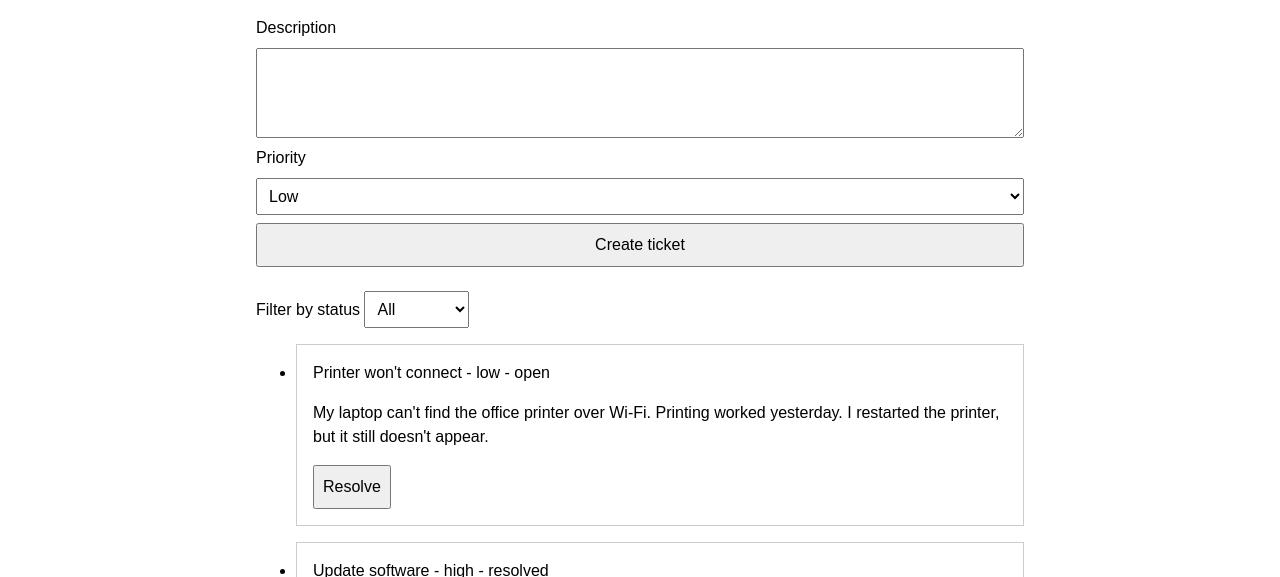
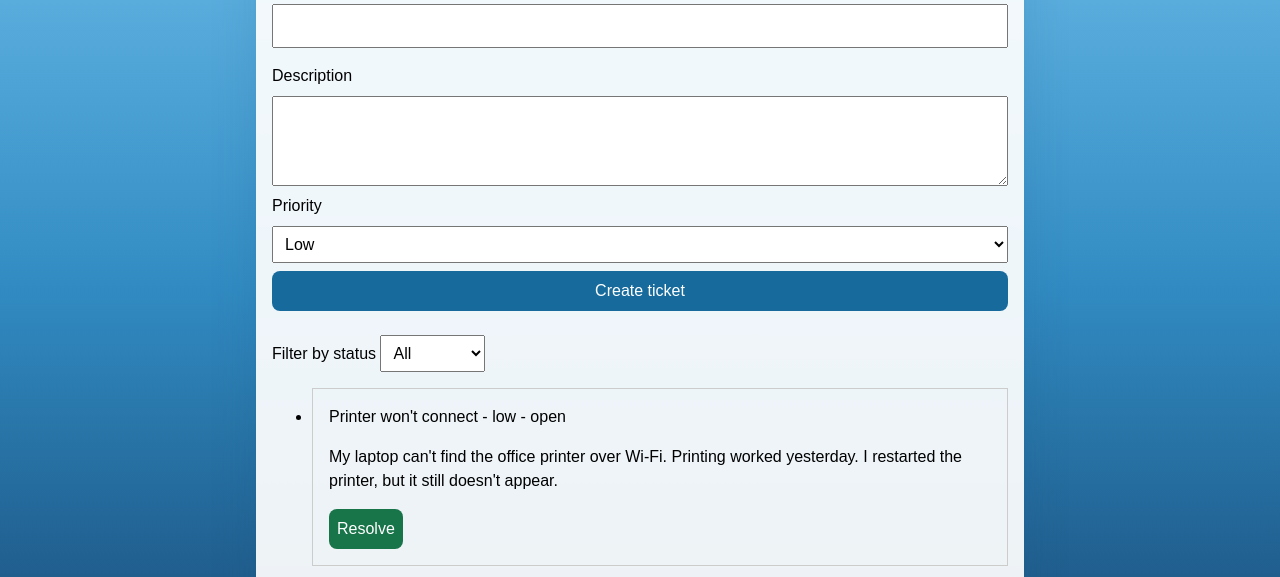
Before and after one commit to Noveyam/it-ticket-tracker, a plain HTML site: page index.html in a window 1280 px wide. Shown: the part 223-800 px from the top of the page. Drawn offline with Linux system fonts and the light colour scheme.

Commit message:
Add sky and cloud theme with styled ticket buttons

```diff
--- a/styles.css
+++ b/styles.css
@@ -1,15 +1,37 @@
+html {
+  min-height: 100%;
+  background:
+  radial-gradient(ellipse 5rem 3rem at 3rem 8rem, white 98%, transparent),
+  radial-gradient(ellipse 4rem 4rem at 7rem 7rem, white 98%, transparent),
+  radial-gradient(ellipse 6rem 3rem at 10rem 9rem, white 98%, transparent),
+  linear-gradient(180deg, #78c7f2, #318bc2, #123b65);
+}
+
 body {
   font-family: Arial, sans-serif;
   line-height: 1.5;
   padding: 1rem;
   max-width: 48rem;
-  margin: 0 auto;
+  margin: 3rem auto 2rem;
+  background: rgba(255, 255, 255, 0.92);
+  border-radius: 1.25rem;
+  box-shadow: 0 1rem 3rem rgba(25, 80, 120, 0.15);
+  box-sizing: border-box;
+  width: calc(100% - 3rem);
 }
 
 #ticket-form {
   display: grid;
   gap: 0.5rem;
   margin-bottom: 1.5rem;
+}
+
+#ticket-form button {
+  background: #176b9c;
+  color: white;
+  border: none;
+  border-radius: 0.5rem;
+  cursor: pointer;
 }
 
 input,
@@ -30,3 +52,17 @@ button {
   color: #b00020;
   margin: 0;
 }
+
+.resolve-button {
+  background: #187449;
+  color: white;
+  border: none;
+  border-radius: 0.5rem;
+  cursor: pointer;
+}
+
+.resolve-button:disabled {
+  background: #e2e8ed;
+  color: #526170;
+  cursor: default;
+}
--- a/ticket.js
+++ b/ticket.js
@@ -69,6 +69,7 @@ function renderTickets(tickets) {
 
     const resolveButton = document.createElement("button");
     resolveButton.type = "button";
+    resolveButton.className = "resolve-button";
     resolveButton.textContent = "Resolve";
     resolveButton.addEventListener("click", function () {
       currentTicket.status = "resolved";
```
